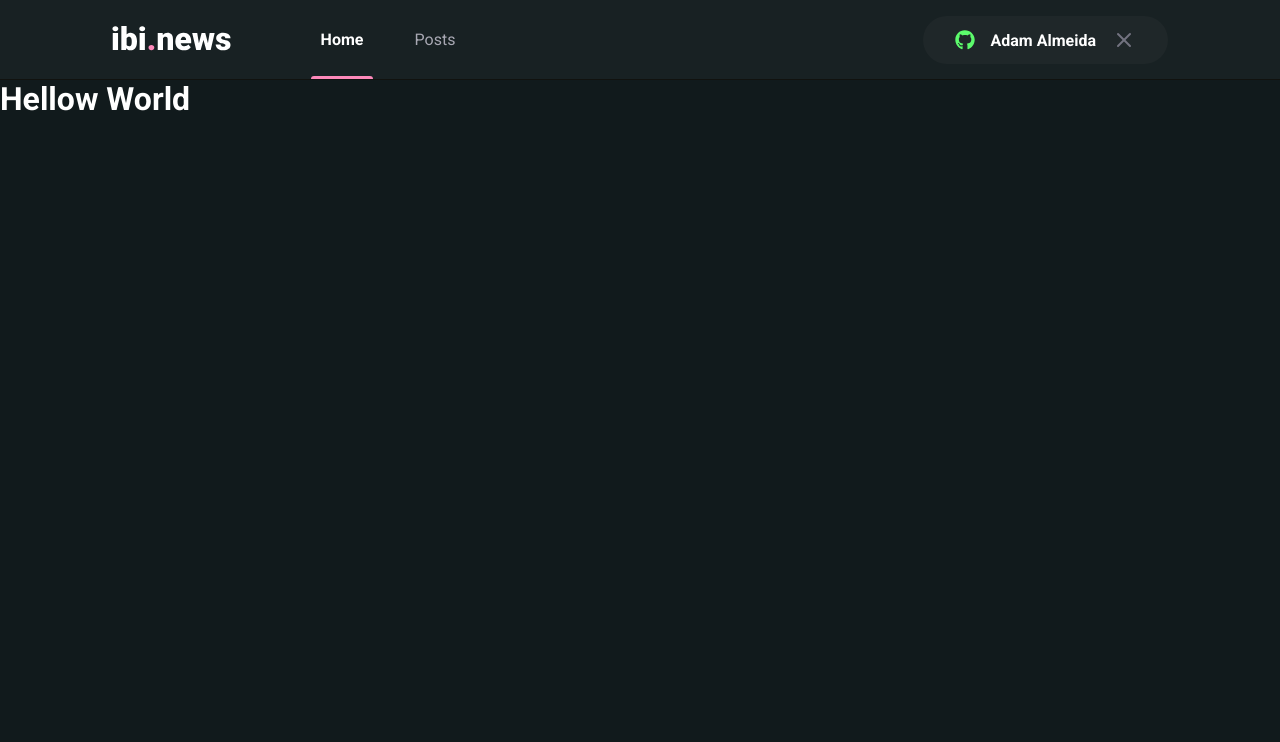
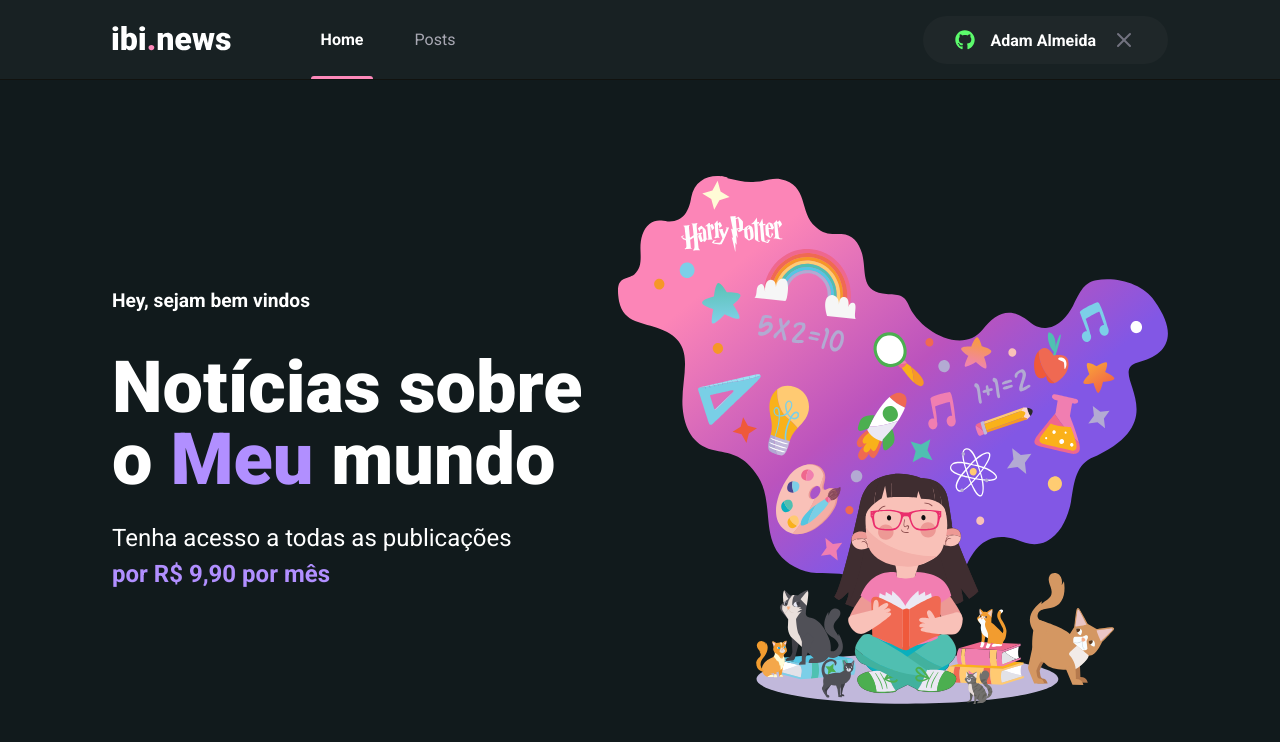
Before and after one commit to Adam-Almeida/ig-news, a Next.js app: page / in a window 1280 px wide. Shown: the top 742 px of the page. Built offline with nearby package versions, Linux system fonts and the light colour scheme.

Commit message:
Finalizando estilo da home

```diff
--- /dev/null
+++ b/src/pages/home.module.scss
@@ -0,0 +1,43 @@
+.contentContainer{
+    max-width: 1120px;
+    margin: 0 auto;
+    padding: 0 2rem;
+    height: calc(100vh - 5rem); //altura total - 5rem do header
+
+    display: flex;
+    align-items: center;
+    justify-content: space-between;
+
+}
+
+.hero {
+    max-width: 600px;
+
+    > span {
+        font-size: 1.2rem;
+        font-weight: bold;
+    }
+
+    h1 {
+        font-size: 4.5rem;
+        line-height: 4.5rem;
+        font-weight: 900;
+        margin-top: 2.5rem;
+
+        span {
+            color: var(--secondary);
+        }
+
+    }
+
+    p {
+        font-size: 1.5rem;
+        line-height: 2.25rem;
+        margin-top: 1.5rem;
+
+        span{
+            color: var(--secondary);
+            font-weight: bold;
+        }
+    }
+}
--- a/src/pages/index.tsx
+++ b/src/pages/index.tsx
@@ -1,4 +1,5 @@
 import Head from 'next/head'
+import styles from './home.module.scss'
 
 export default function Home(){
     return(
@@ -6,7 +7,18 @@
             <Head>
                 <title>Início | Ibi.News</title>
             </Head>
-            <h1>Hellow World</h1>
+
+            <main className={styles.contentContainer}>
+                <section className={styles.hero}>
+                    <span>Hey, sejam bem vindos</span>
+                    <h1>Notícias sobre o <span>Meu</span> mundo</h1>
+                    <p>Tenha acesso a todas as publicações<br/>
+                    <span>por R$ 9,90 por mês</span>
+                    </p>
+                </section>
+                <img src="/images/ilustration.svg" alt="Isa pensativa" />
+            </main>
+
         </>
     )
 }
```
Also changed, not shown: public/images/ilustration.svg (renamed from public/images/ilusatration.svg).
